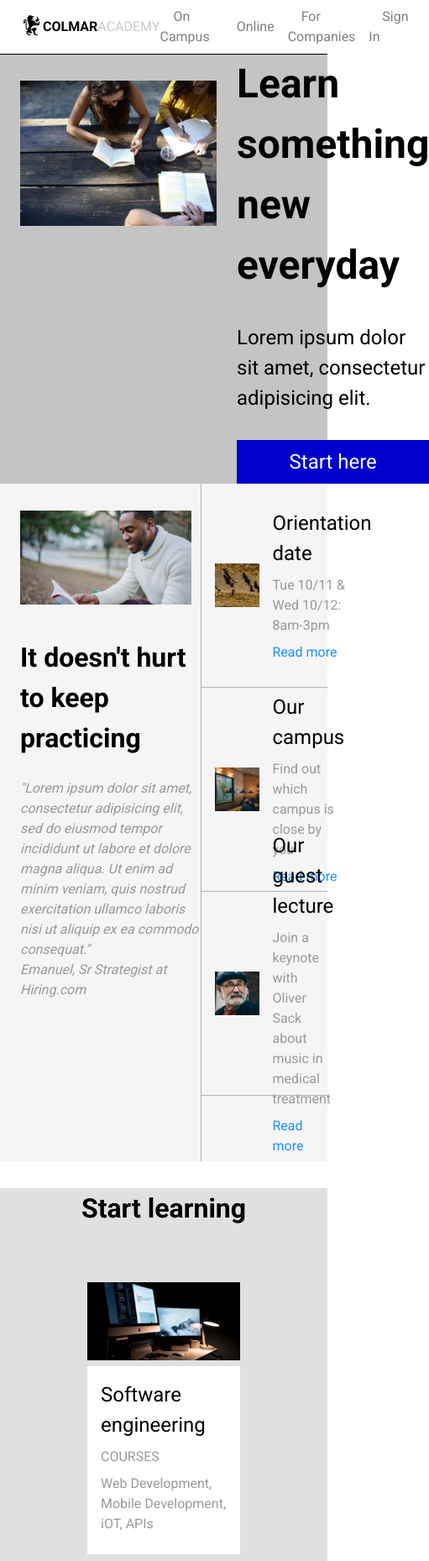
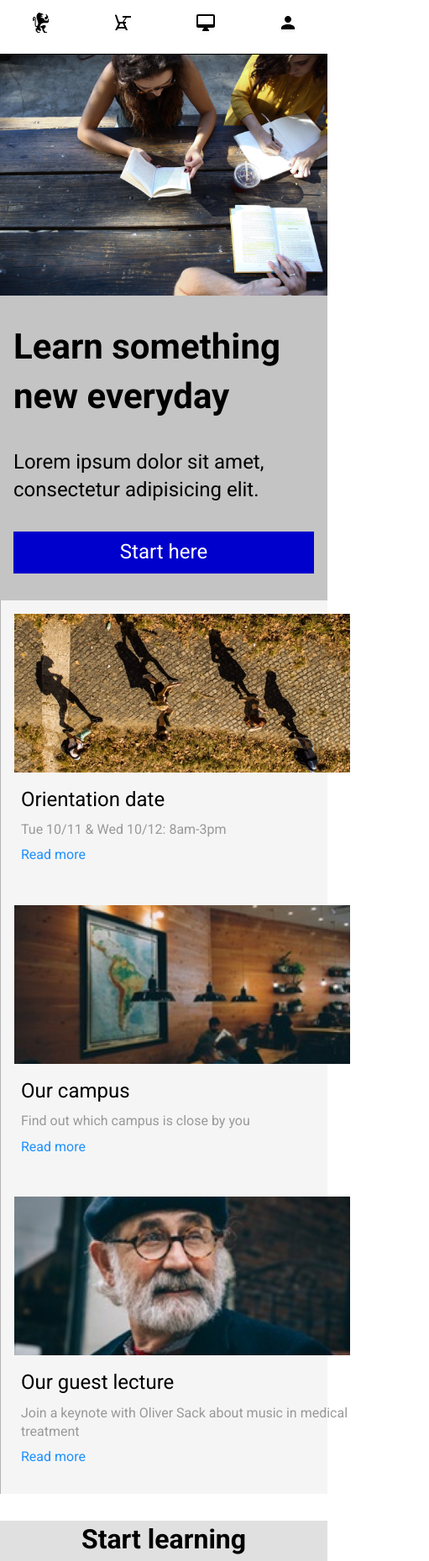
Before and after one commit to HassanJaffery/Capstone, a plain HTML site: page index.html in a window 390 px wide. Shown: the top 1859 px of the page at 84% size, 511 px wide, since content can reach past the window. Drawn offline with Linux system fonts and the light colour scheme.

Commit message:
Updated and completed project and added a media query

```diff
--- a/index.html
+++ b/index.html
@@ -14,15 +14,17 @@
       <img src="./resources/images/ic-logo.svg" alt="logo">
       <p>COLMAR<span>ACADEMY</span></p>
     </div>
-    <nav>
-      <ul class="navigation">
+    <nav class="navigation">
+      <ul>
         <li><a href="#">On Campus</a></li>
         <li><a href="#">Online</a></li>
         <li><a href="#">For Companies</a></li>
         <li><a href="#">Sign In</a></li>
       </ul>
+    </nav>
 
-      <ul class="mobile">
+    <nav class="mobile">
+      <ul>
         <li><a href="#"><img src="./resources/images/ic-logo.svg" alt="logo"></a></li>
         <li><a href="#"><img src="./resources/images/ic-on-campus.svg" alt="campus"></a></li>
         <li><a href="#"><img src="./resources/images/ic-online.svg" alt="online"></a></li>
--- a/resources/css/style.css
+++ b/resources/css/style.css
@@ -5,7 +5,7 @@ html {
 
 body {
   margin: 0;
-  line-height: 1.5;
+  line-height: 1.4;
 }
 
 a {
@@ -34,7 +34,7 @@ p, h5 {
 }
 
 /* Header */
-header, .logo-header, .navigation {
+header, .logo-header {
   display: flex;
   align-items: center;
   height: 64px;
@@ -64,7 +64,9 @@ header {
   color: #c9c9c9;
 }
 
-.navigation {
+.navigation ul {
+  display: flex;
+  align-items: center;
   padding-right: 24px;
 }
 
@@ -82,6 +84,7 @@ header {
 .mobile {
   display: none;
 }
+
 
 /* Banner section */
 #learn {
@@ -157,6 +160,8 @@ header {
 }
 
 .features {
+  display: flex;
+  flex-direction: column;
   width: 40%;
   border-left: 1px solid #b3b3b3;
 }
@@ -164,7 +169,6 @@ header {
 .orientation, .campus, .lecture {
   display: flex;
   align-items: center;
-  width: 100%;
   height: 30%;
   border-bottom: 1px solid #b3b3b3;
   transition: background-color 150ms ease-out;
@@ -175,13 +179,9 @@ header {
 }
 
 .features .image-desktop {
-  width: 35%;
+  width: 168px;
   height: auto;
   padding: 16px;
-}
-
-.text {
-  width: 65%;
 }
 
 .text p {
@@ -327,3 +327,97 @@ footer {
 }
 
 /* Media query */
+@media only screen and (max-width: 480px) {
+  h2 {
+    margin-bottom: 16px;
+  }
+  .logo-header, .navigation {
+    display: none;
+  }
+  .mobile {
+    display: block;
+    width: 100%;
+  }
+  .mobile ul {
+    display: flex;
+    width: 100%;
+    justify-content: space-around;
+    align-items: center;
+  }
+  .mobile a img:hover {
+    background-color: #1c86ee;
+  }
+  #learn {
+    flex-direction: column;
+  }
+  #learn img {
+    padding: 0;
+    height: auto;
+    width: 100%;
+  }
+  .start-here {
+    padding: 32px 16px;
+    margin-right: 0;
+  }
+  .start-here h1 {
+    font-size: 42px;
+  }
+  .info-main, .image-desktop {
+    display: none;
+  }
+  .orientation, .campus, .lecture {
+    flex-direction: column;
+    height: auto;
+    width: 400px;
+    margin-left: 16px;
+    border-style: none;
+  }
+  .image-mobile {
+    display: flex;
+    height: auto;
+    width: 100%;
+    padding: 16px;
+  }
+  .text {
+    width: 100%;
+    margin-left: 16px;
+    margin-bottom: 32px;
+  }
+  .image-course, .course-info h5, .course-info p {
+    display: none;
+  }
+  .course {
+    width: 100%;
+    height: auto;
+    margin: 8px 0;
+  }
+  .course  .course-info {
+    padding: 16px 0 24px 16px;
+    width: 380px;
+    background-color: #cccccc;
+    transition: background-color 150ms ease-in;
+  }
+  .course .course-info:hover {
+    background-color: #ededed;
+  }
+  .course-list {
+    margin-left: 16px;
+    margin-bottom: 32px;
+  }
+  .video h3, .video p, .exhibit-features {
+    display: none;
+  }
+  .video video {
+    padding: 0;
+    width: 390px;
+  }
+  .footer-nav {
+    display: none;
+  }
+  footer {
+    font-size: 16px;
+    align-items: center;
+    padding-top: 16px;
+    padding-bottom: 16px;
+  }
+}
```
